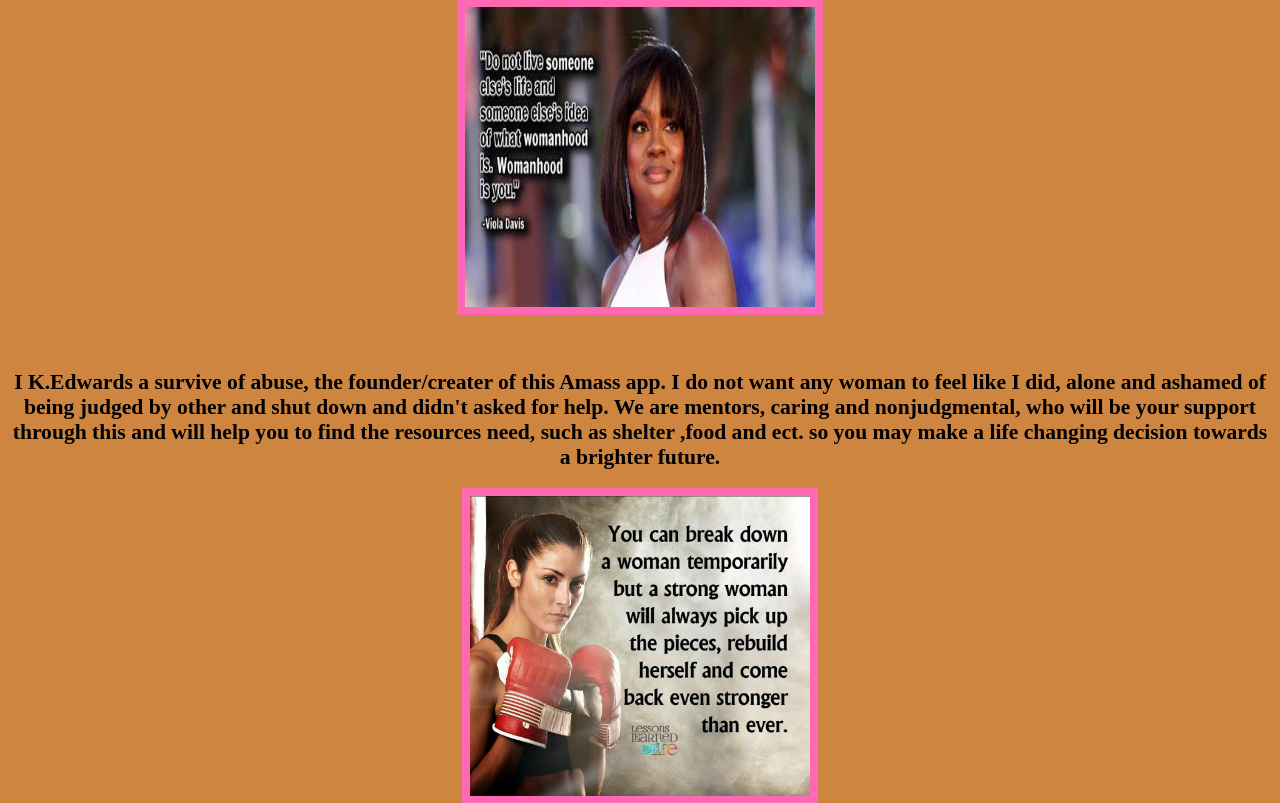
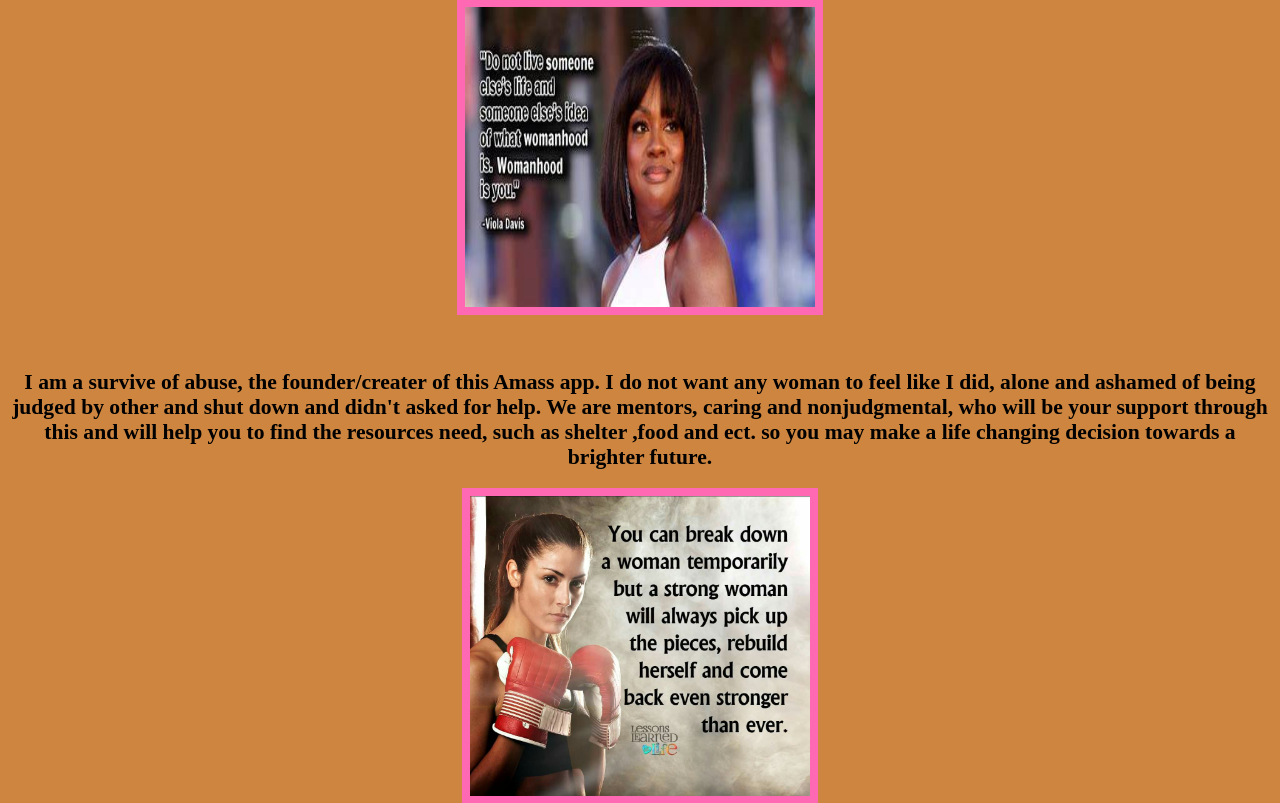
Before and after one commit to lainiebeauche/CYDWebsiteKaren, a Flask app: page /about in a window 1280 px wide. Shown: the part 30-833 px from the top of the page. Run offline with Flask 2, Linux system fonts and the light colour scheme.

Commit message:
Update about us.html

```diff
--- a/templates/about us.html
+++ b/templates/about us.html
@@ -19,7 +19,7 @@
     </center>
     <p>
     <center>
-    <h1>I K.Edwards a survive of abuse, the founder/creater of this Amass app. I do not want any woman to feel like I did, alone and ashamed of being judged by other and shut down and didn't asked for help. We are mentors, caring and nonjudgmental, who will be your support through this and will help you to find the resources need, such as shelter ,food and ect. so you may make a life changing decision towards a brighter future. </h1></center>
+    <h1>I am a survive of abuse, the founder/creater of this Amass app. I do not want any woman to feel like I did, alone and ashamed of being judged by other and shut down and didn't asked for help. We are mentors, caring and nonjudgmental, who will be your support through this and will help you to find the resources need, such as shelter ,food and ect. so you may make a life changing decision towards a brighter future. </h1></center>
     <center>
     <img src="{{ url_for('static', filename='R (1).jpg')}}"alt=""with="400" height="300">
     </center>
```
